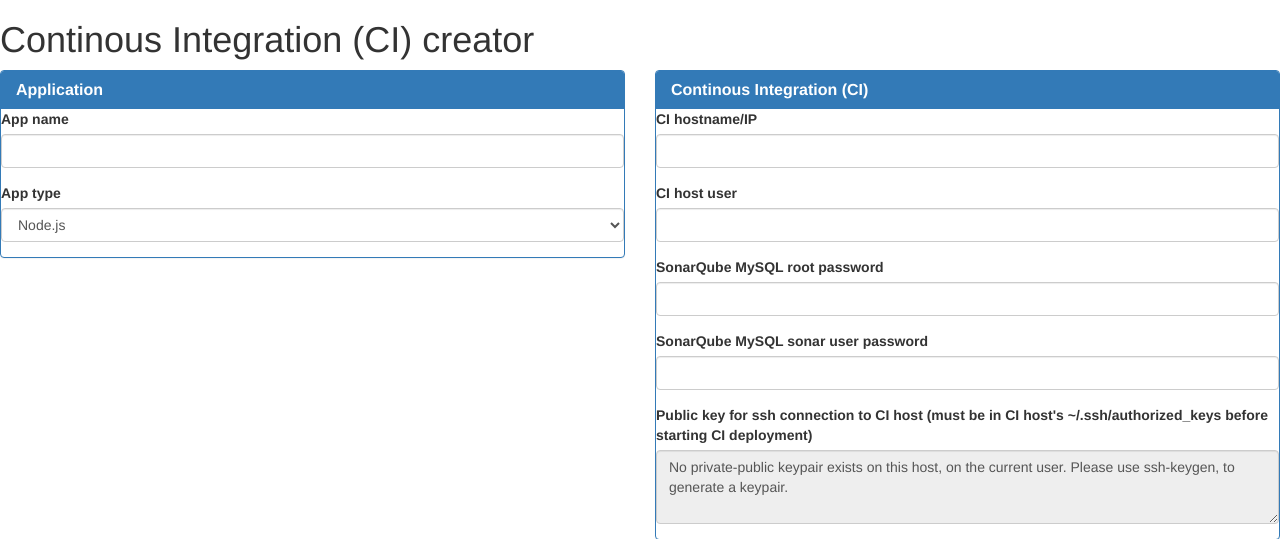
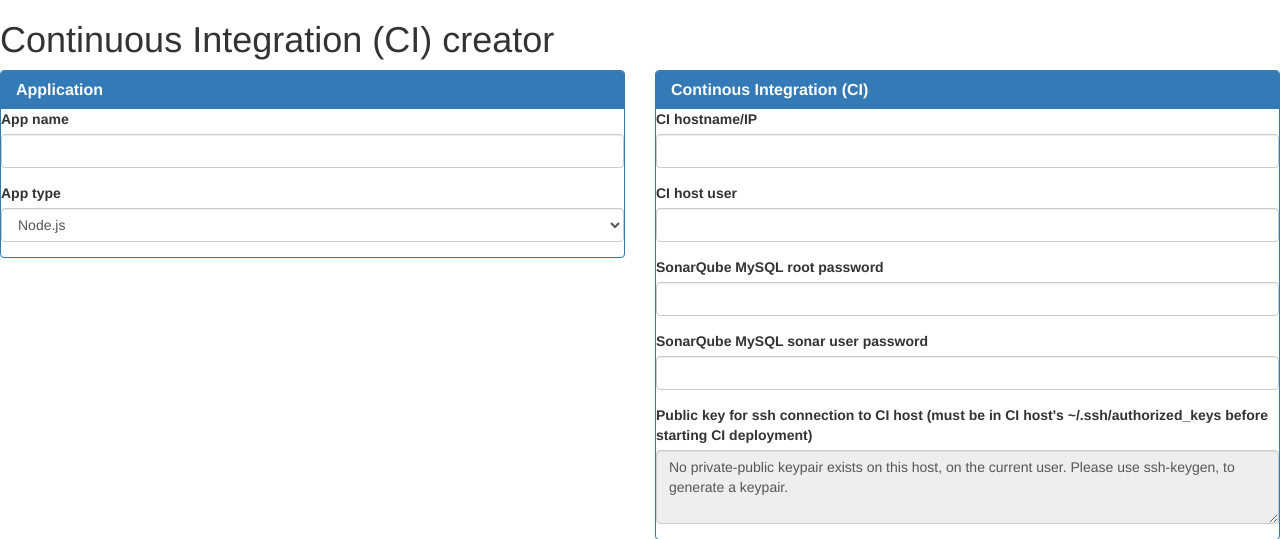
Before and after one commit to ioantsaf/ci, a Flask app: page / in a window 1280 px wide. Shown: the top 539 px of the page. Run offline with Flask 2, Linux system fonts and the light colour scheme; some libraries are stand-ins or nearby versions.

Commit message:
Fix typo in webpage

```diff
--- a/webapp/templates/index.html
+++ b/webapp/templates/index.html
@@ -9,7 +9,7 @@
     <link rel="stylesheet" type="text/css" href="{{ url_for('static', filename='app.css') }}">
 </head>
 <body>
-<h1>Continous Integration (CI) creator</h1>
+<h1>Continuous Integration (CI) creator</h1>
 <form id="createform" action="/deploy-ci" method="post" role="form">
 
     <div class="row">
```
